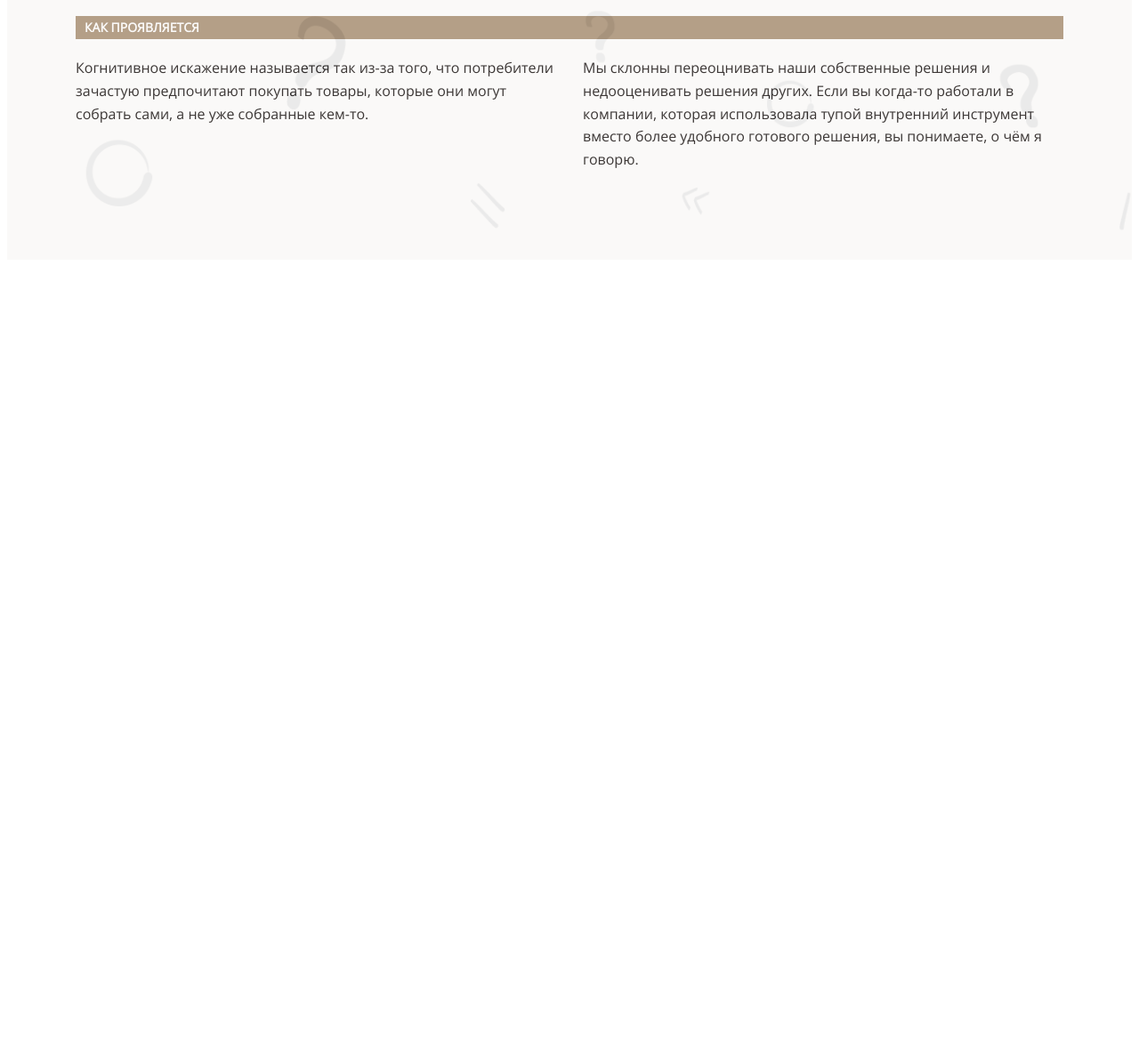
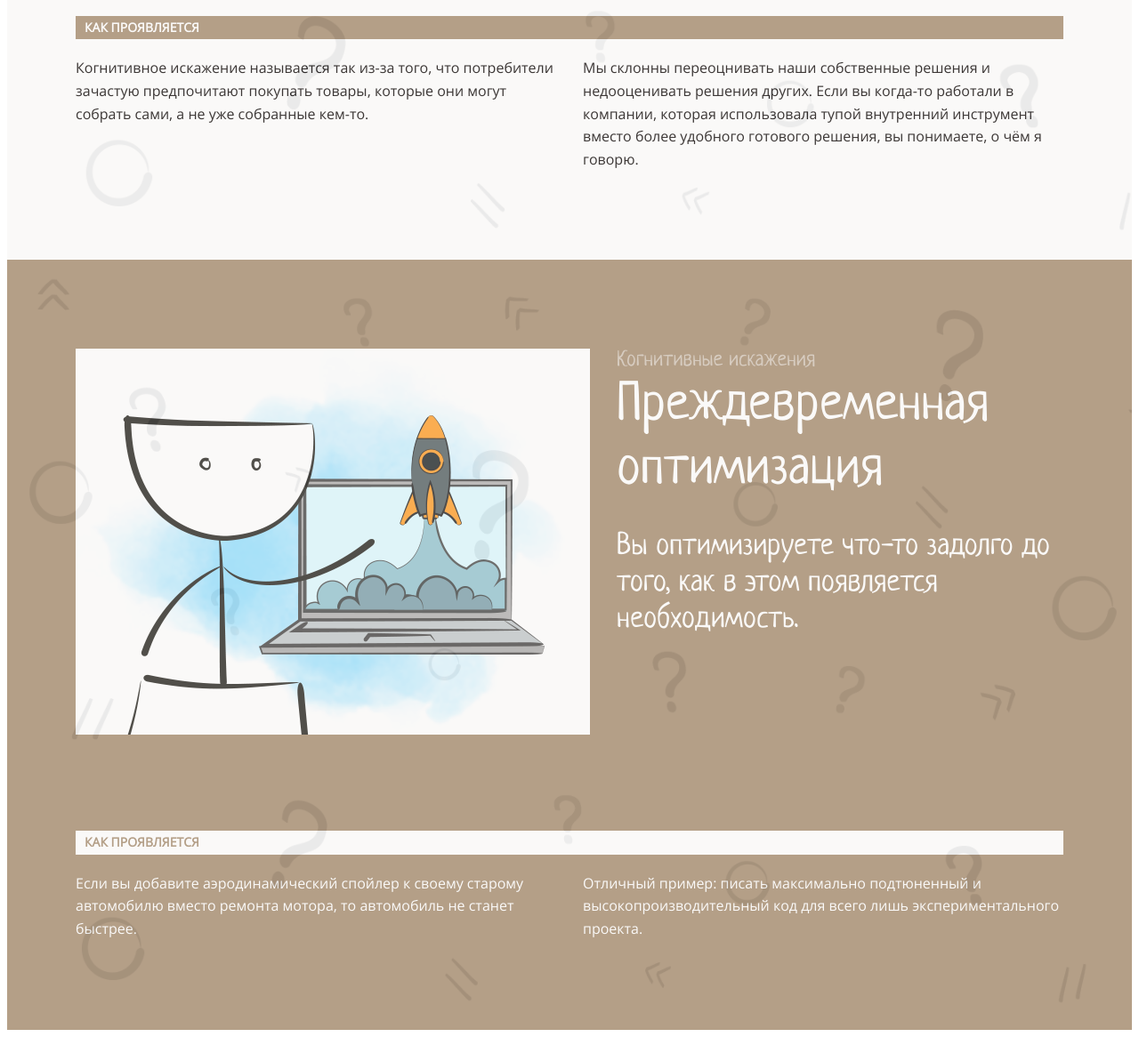
Before and after one commit to oromaniko/layout-designer-project-lvl1, a website: page src/index.html in a window 1280 px wide. Shown: the part 3344-4510 px from the top of the page at 89% size. Before the commit the page ends 3644 px from the top, so only its background shows below. Drawn offline with Linux system fonts and the light colour scheme.

Commit message:
add pr-opt section

```diff
--- a/src/index.html
+++ b/src/index.html
@@ -75,8 +75,8 @@
                 </nav>
             </section>
 
-            <section id="ikea-effect">
-                <div class="content-wrap odd">
+            <section id="ikea-effect" class="odd">
+                <div class="content-wrap">
                     <div class="d-flex">
                         <div><img src="../../assets/images/1.png" alt="ikea effect"></div>
 
@@ -98,6 +98,29 @@
 
                 </div>
             </section>
+
+            <section id="premature-optimization" class="even">
+                <div class="content-wrap">
+                    <div class="d-flex">
+                        <div><img src="../../assets/images/2.png" alt="premature-optimization"></div>
+
+                        <div>
+                            <p class="subtitle-1">Когнитивные искажения</p>
+                            <h2>Преждевременная оптимизация</h2>
+                            <p class="subtitle-2">Вы оптимизируете что-то задолго до того, как в этом появляется необходимость.</p>
+                        </div>
+                    </div>
+
+                    <h4>КАК ПРОЯВЛЯЕТСЯ</h4>
+
+                    <div class="d-flex">
+                        <p>Если вы добавите аэродинамический спойлер к своему старому автомобилю вместо ремонта мотора, то автомобиль не станет
+                        быстрее.</p>
+                        <p>Отличный пример: писать максимально подтюненный и высокопроизводительный код для всего лишь экспериментального проекта.</p>
+                    </div>
+
+                </div>
+            </section>
         </main>
 
         <footer>
--- a/src/styles/style.css
+++ b/src/styles/style.css
@@ -12,8 +12,7 @@
   font-family: OpenSans;
   font-style: normal;
 
-  src:
-    url("../../assets/fonts/Open_Sans/OpenSans-VariableFont_wdth,wght.ttf")
+  src: url("../../assets/fonts/Open_Sans/OpenSans-VariableFont_wdth,wght.ttf")
     format("truetype");
 }
 
@@ -275,3 +274,7 @@ h4 {
 
   background-color: var(--white);
 }
+
+.even .subtitle-1 {
+  color: var(--white-transp);
+}
```
